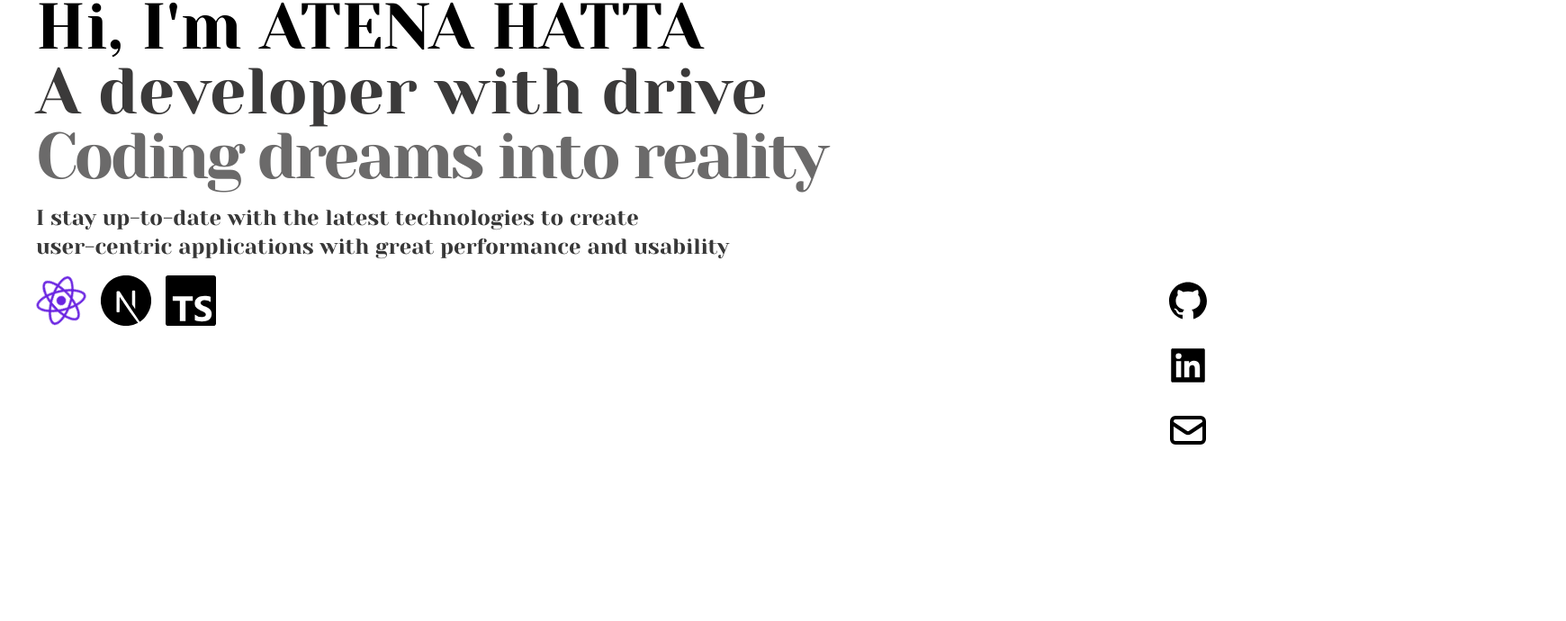
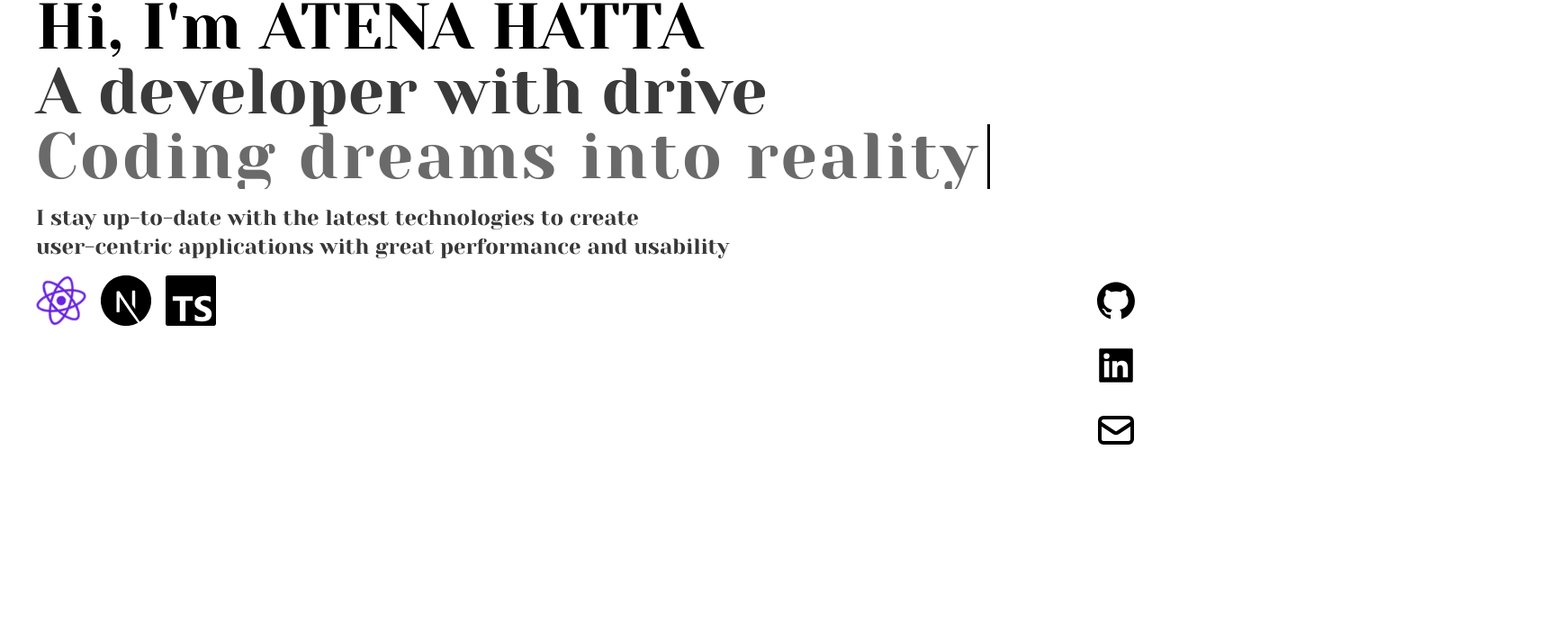
Before and after one commit to AtenaHatta/Portfolio-Nextjs, a Next.js app: page / in a window 1280 px wide. Shown: the part 242-932 px from the top of the page at 90% size, 1740 px wide, since content can reach past the window. Built offline with nearby package versions, Linux system fonts and the light colour scheme.

Commit message:
FIXED button name

```diff
--- a/src/app/(main)/components/Contact/Contact.tsx
+++ b/src/app/(main)/components/Contact/Contact.tsx
@@ -11,7 +11,7 @@ export default function Contact() {
         className={`${
           darkMode == "dark" ? "invert" : ""
         }  bg-opacity-75 rounded-lg text-black xs:text-3xl md:text-5xl space-y-2 md:space-y-6
-    md:mb-10 flex-col items-end justify-end flex  p-1 md:p-4 bg-white`}
+    md:mb-10 flex-col items-end justify-end flex p-1 md:p-4 bg-white fixed right-0 bottom-0`}
       >
         <a
           href="https://github.com/AtenaHatta"
--- a/src/app/(main)/components/Hero/Hero.tsx
+++ b/src/app/(main)/components/Hero/Hero.tsx
@@ -2,12 +2,9 @@ import { SiNextdotjs, SiReact, SiTypescript } from "react-icons/si";
 import "./heroStyle.css";
 
 export default function Hero() {
-
   return (
     <section id="home">
-      <div
-        className="flex h-[105dvh] items-center bg-white"
-      >
+      <div className="flex h-[105dvh] items-center bg-white">
         <div className="font-yesevaOne ml-1 md:ml-10">
           <h1 className="text-7xl">
             Hi, I&apos;m{" "}
@@ -25,19 +22,19 @@ export default function Hero() {
             Coding dreams into reality
           </h2>
           <div className="text-sm md:text-2xl my-1 md:my-4 text-[#383838]">
-            <h2>
+            <h3>
               I stay up-to-date with{" "}
               <span className="block md:inline">
                 the latest technologies to create
               </span>
-            </h2>
-            <h2>
+            </h3>
+            <h3>
               user-centric applications with
               <span className="block md:inline">
                 {" "}
                 great performance and usability
               </span>
-            </h2>
+            </h3>
           </div>
           <div className="flex mt-4 space-x-4">
             <SiReact className="w-12 h-12 md:w-14 md:h-14 spin text-mainColor" />
--- a/src/app/(main)/components/Hero/heroStyle.css
+++ b/src/app/(main)/components/Hero/heroStyle.css
@@ -1,5 +1,5 @@
 /* Type Writer animation */
-h3 {
+h2 {
     position: relative;
     color: hsl(0, 0%, 100%);
     letter-spacing: 3px !important;
--- a/src/app/(main)/components/Navbar/Navbar.tsx
+++ b/src/app/(main)/components/Navbar/Navbar.tsx
@@ -54,7 +54,7 @@ export default function Navbar() {
         {/* hamburger menu */}
         <div className="flex justify-end items-center md:hidden fixed z-50 right-3 top-3">
           <div className=" p-2">
-            <button onClick={handleMenuClick}>
+            <button aria-label="hamburgerMenuBtn" onClick={handleMenuClick}>
               {isMenuOpen ? (
                 <MdClose className="text-4xl cursor-pointer lineStyle bg-opacity-75 bg-white" />
               ) : (
--- a/src/app/(main)/components/Work/WorkCard.tsx
+++ b/src/app/(main)/components/Work/WorkCard.tsx
@@ -44,7 +44,7 @@ export default function Work({ project }: WorkProps) {
       <Image
         className={`${
           darkMode == "dark" ? "invert" : ""
-        } bg-no-repeat w-[300px] h-[170px] md:w-[400px] md:h-ful`}
+        } bg-no-repeat w-[300px] md:w-[400px] md:h-ful`}
         src={project.image}
         width={300}
         height={170}
```
Also changed, not shown: public/images/reedme_portfolioNextjs.png (added).
